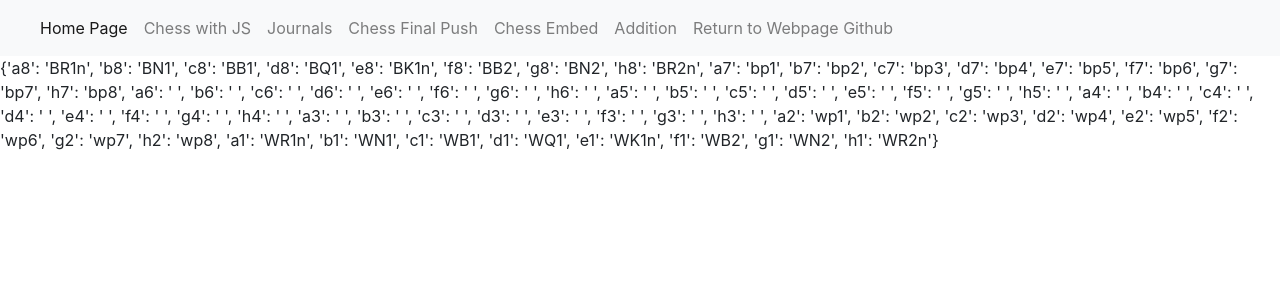
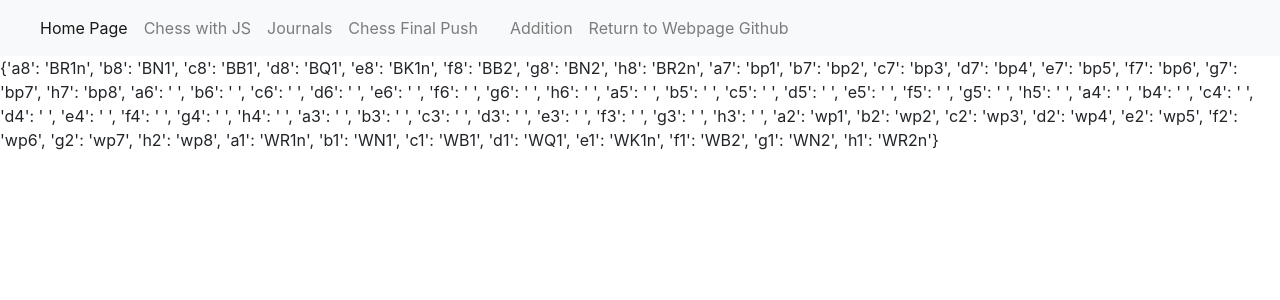
Before and after one commit to colin-szeto/Group-Portfolio, a Flask app: page /chessPush in a window 1280 px wide. Shown: the top 300 px of the page. Run offline with Flask 2, Linux system fonts and the light colour scheme; some libraries are stand-ins or nearby versions.

Commit message:
fixed chess embed link on navbar

```diff
--- a/templates/base.html
+++ b/templates/base.html
@@ -25,7 +25,7 @@
           <a class="nav-link" href="chessJs">Chess with JS</a>
           <a class="nav-link" href="journals">Journals</a>
           <a class="nav-link" href="chessPush">Chess Final Push</a>
-          <a class="nav-link" href="chessEmbed">Chess Embed</a>
+          <a class="nav-link" href="chessEmbed"></a>
           <a class="nav-link" href="index">Addition</a>
           <a class="nav-link" href="https://github.com/kolinbilly/Group-Portfolio/blob/master/README.md">Return to Webpage Github</a>
         </div>
```
